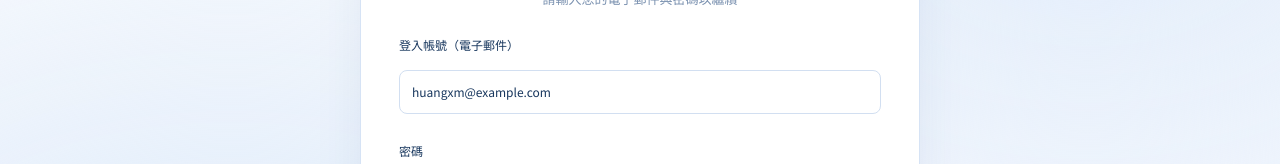
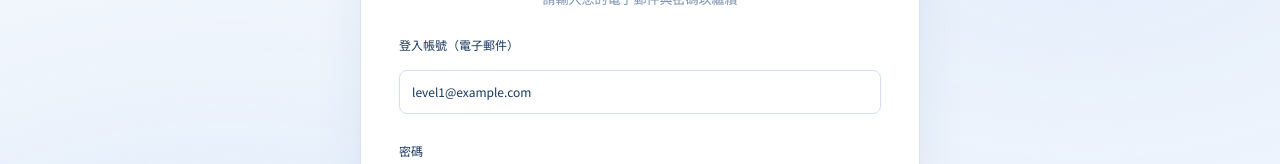
Before and after one commit to ericmat85/-dqa-smart-lab, a React (Vite) app: page / in a window 1280 px wide. Both pictures are taken after a click on the button 935 px from the left and 524 px from the top of the page. Shown: the part 328-492 px from the top of the page. Built offline with nearby package versions, Linux system fonts and the light colour scheme.

Commit message:
Default LMS demo login to level1 supervisor

```diff
--- a/src/LmsApp.jsx
+++ b/src/LmsApp.jsx
@@ -384,7 +384,7 @@ export function LoginPage({
 
 }) {
 
-  const [email, setEmail] = useState(() => system.id === "lms" ? "huangxm@example.com" : "");
+  const [email, setEmail] = useState(() => system.id === "lms" ? "level1@example.com" : "");
 
   const [password, setPassword] = useState(() => system.id === "lms" ? DEMO_PASSWORD : "");
 
```
